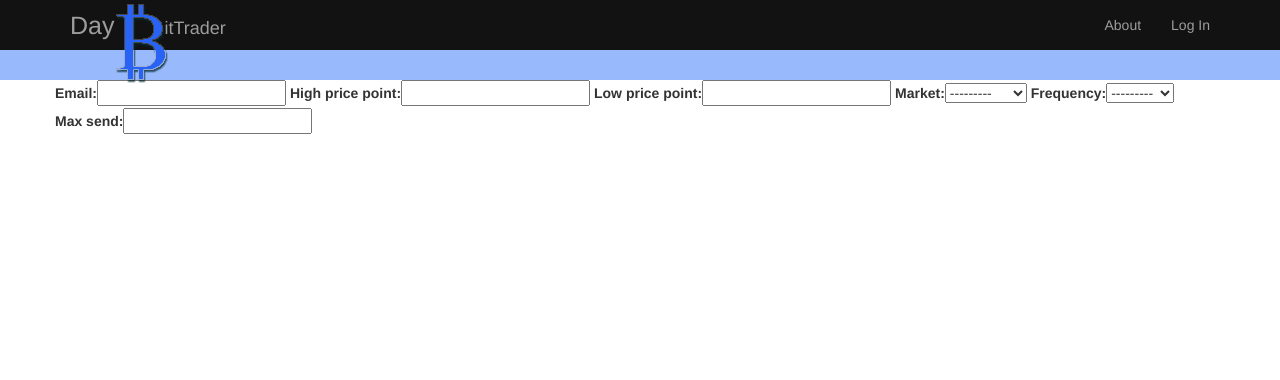
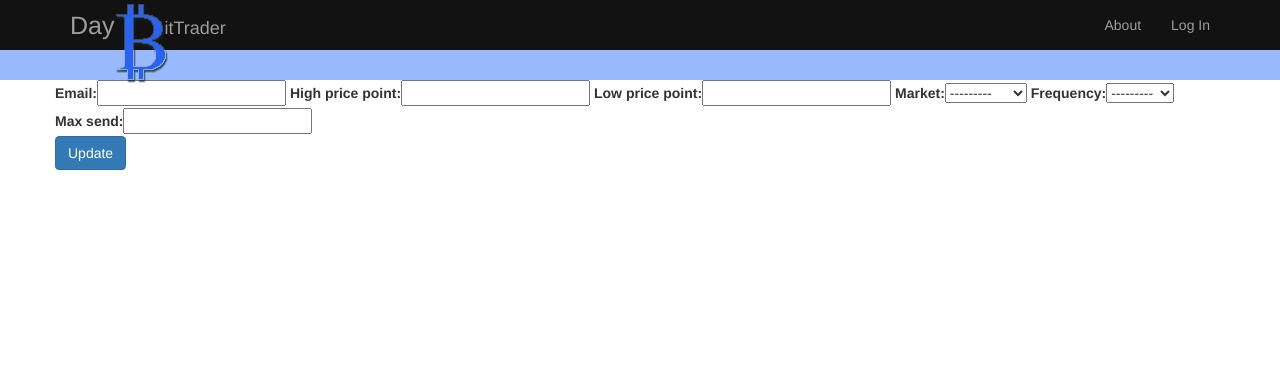
Before and after one commit to wayfarer/daybittrader, a Django app: page /notification/ in a window 1280 px wide. Shown: the top 380 px of the page. Run offline with Django 3.2, Linux system fonts and the light colour scheme; some libraries are stand-ins or nearby versions.

Commit message:
Updated markup for notification form.

```diff
--- a/base/dbtrade/templates/notification.html
+++ b/base/dbtrade/templates/notification.html
@@ -7,7 +7,11 @@
 {% endblock head %}
 
 {% block body %}
-{{ form }}
+<form action="" method="post">
+	{% csrf_token %}
+	{{ form|bootstrap }}
+	<p><input type="submit" value="Update" class="btn btn-large btn-primary"></p>
+</form>
 {% endblock body %}
 
 {% block bottom %}
```
